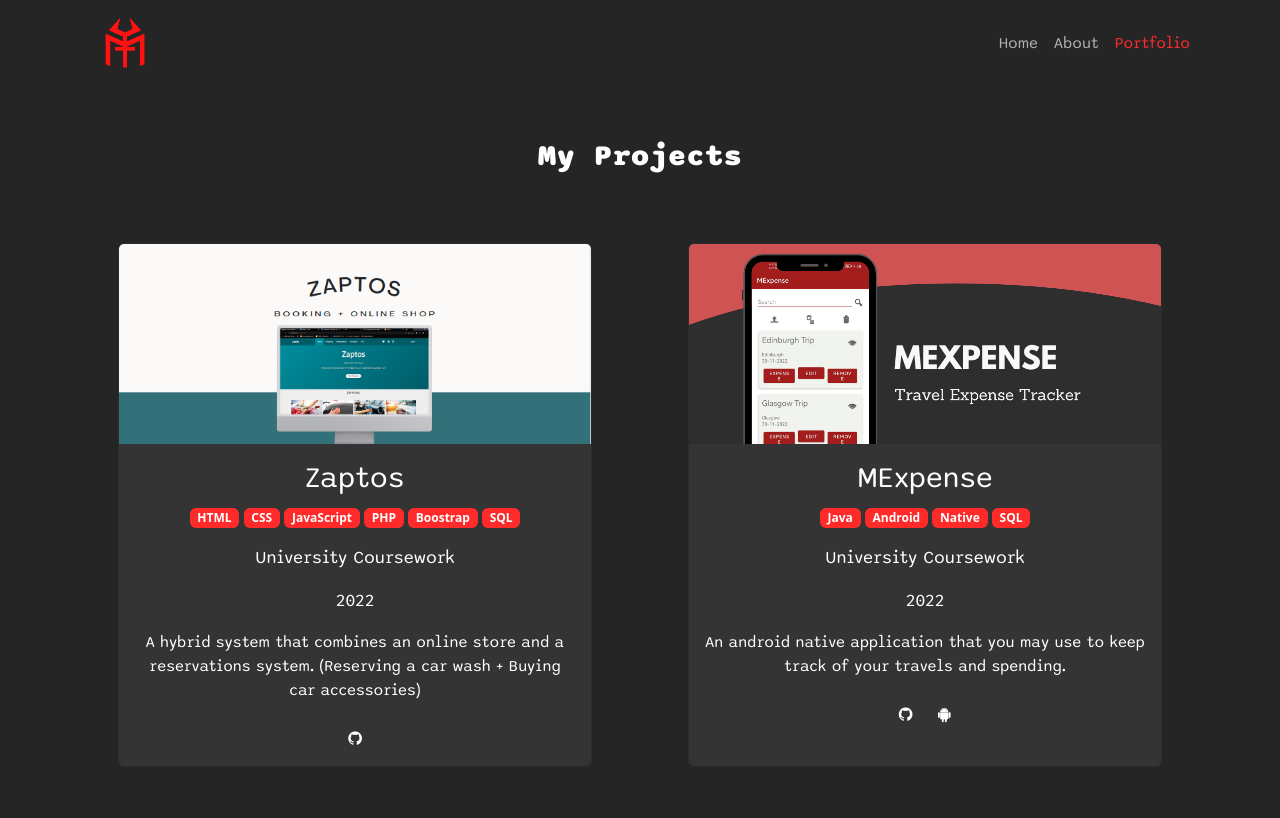
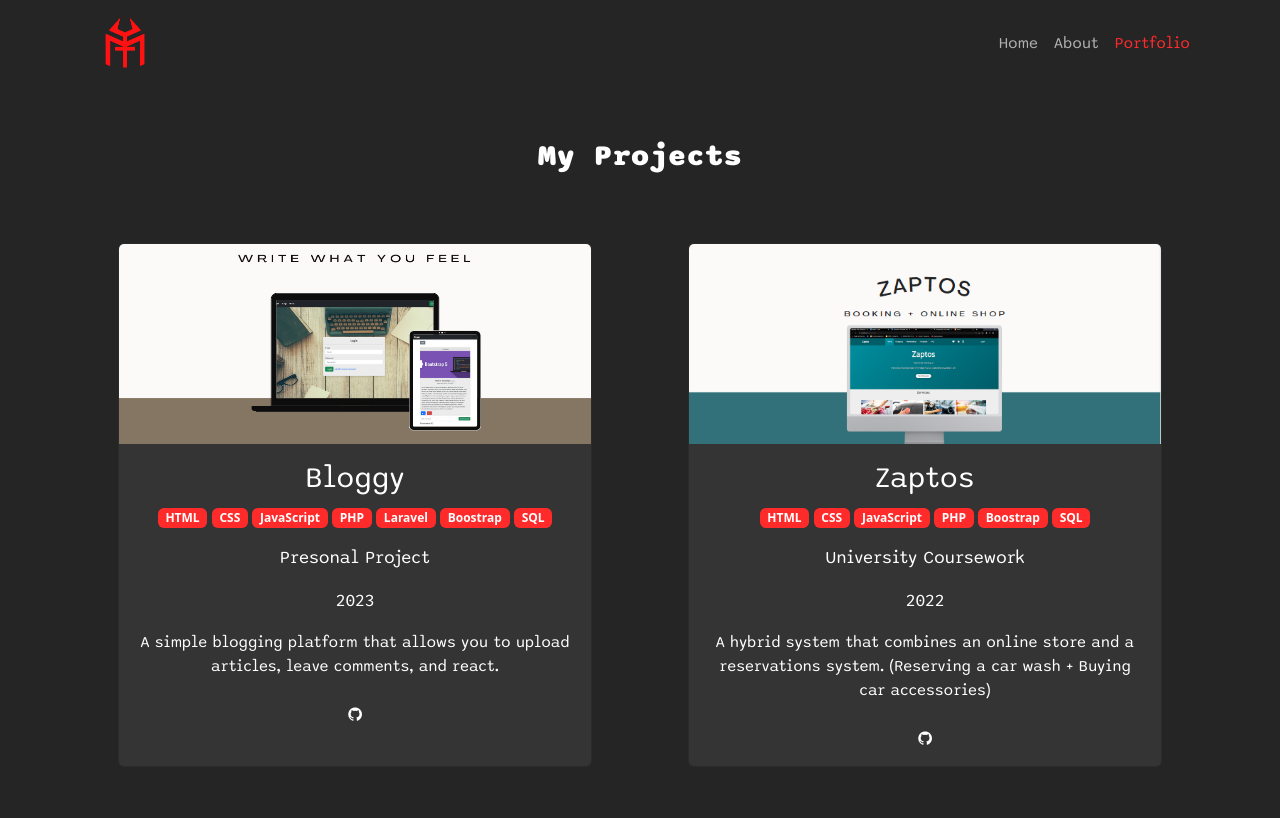
Before and after one commit to YMT-Yamete/MySite, a plain HTML site: page portfolio.html in a window 1280 px wide. Shown: the top 818 px of the page. Drawn offline with nearby package versions, Linux system fonts and the light colour scheme.

Commit message:
1/11/2023

```diff
--- a/portfolio.html
+++ b/portfolio.html
@@ -63,6 +63,35 @@
                 <p class="sectionHeader">My Projects</p>
                 <div class="container text-center">
                     <div class="row ">
+                        <!-- copy paste from here for new project -->
+                        <div class="col-lg-6 mb-3 d-flex align-items-stretch p-5  justify-content-center">
+                            <div class="card">
+                                <img src="assets/projects/Bloggy.png" class="card-img-top cardImg" alt="Card Image">
+                                <div class="card-body d-flex flex-column">
+                                    <h5 class="card-title sectionHeader">Bloggy</h5>
+                                    <p>
+                                        <span class="badge text-bg-mytheme">HTML</span>
+                                        <span class="badge text-bg-mytheme">CSS</span>
+                                        <span class="badge text-bg-mytheme">JavaScript</span>
+                                        <span class="badge text-bg-mytheme">PHP</span>
+                                        <span class="badge text-bg-mytheme">Laravel</span>
+                                        <span class="badge text-bg-mytheme">Boostrap</span>
+                                        <span class="badge text-bg-mytheme">SQL</span>
+                                    </p>
+                                    <p class="defaultText">Presonal Project</p>
+                                    <p class="defaultText">2023</p>
+                                    <p class="card-text mb-4">A simple blogging platform that allows you to upload
+                                        articles, leave comments, and react.</p>
+                                    <div class="row d-flex justify-content-center">
+                                        <div class="col-1">
+                                            <a href="https://github.com/YMT-Yamete/Bloggy">
+                                                <i class="fa fa-github projectLink" aria-hidden="true"></i>
+                                            </a>
+                                        </div>
+                                    </div>
+                                </div>
+                            </div>
+                        </div>
                         <!-- copy paste from here for new project -->
                         <div class="col-lg-6 mb-3 d-flex align-items-stretch p-5  justify-content-center">
                             <div class="card">
```
Also changed, not shown: assets/projects/Bloggy.png (added).
